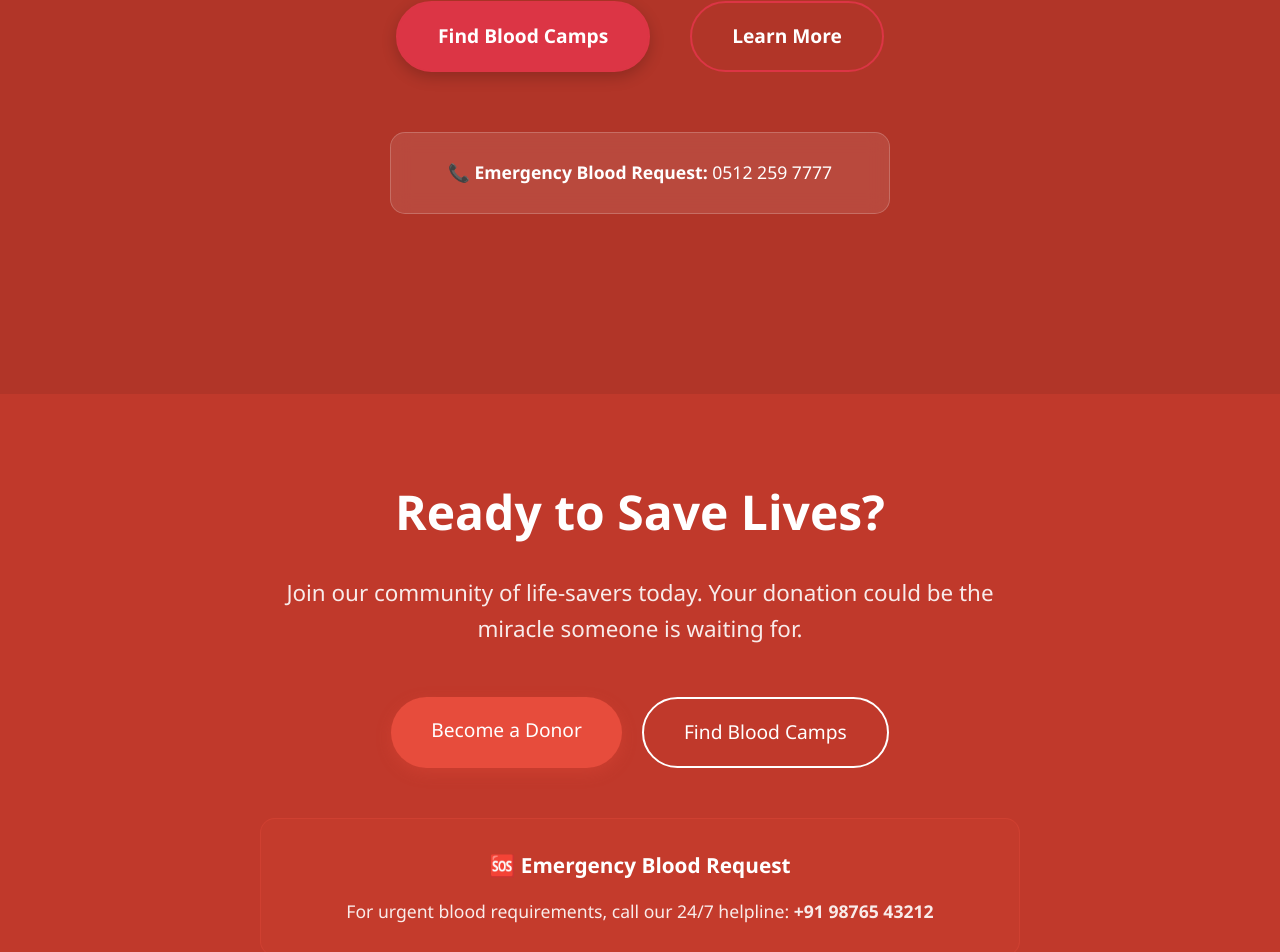
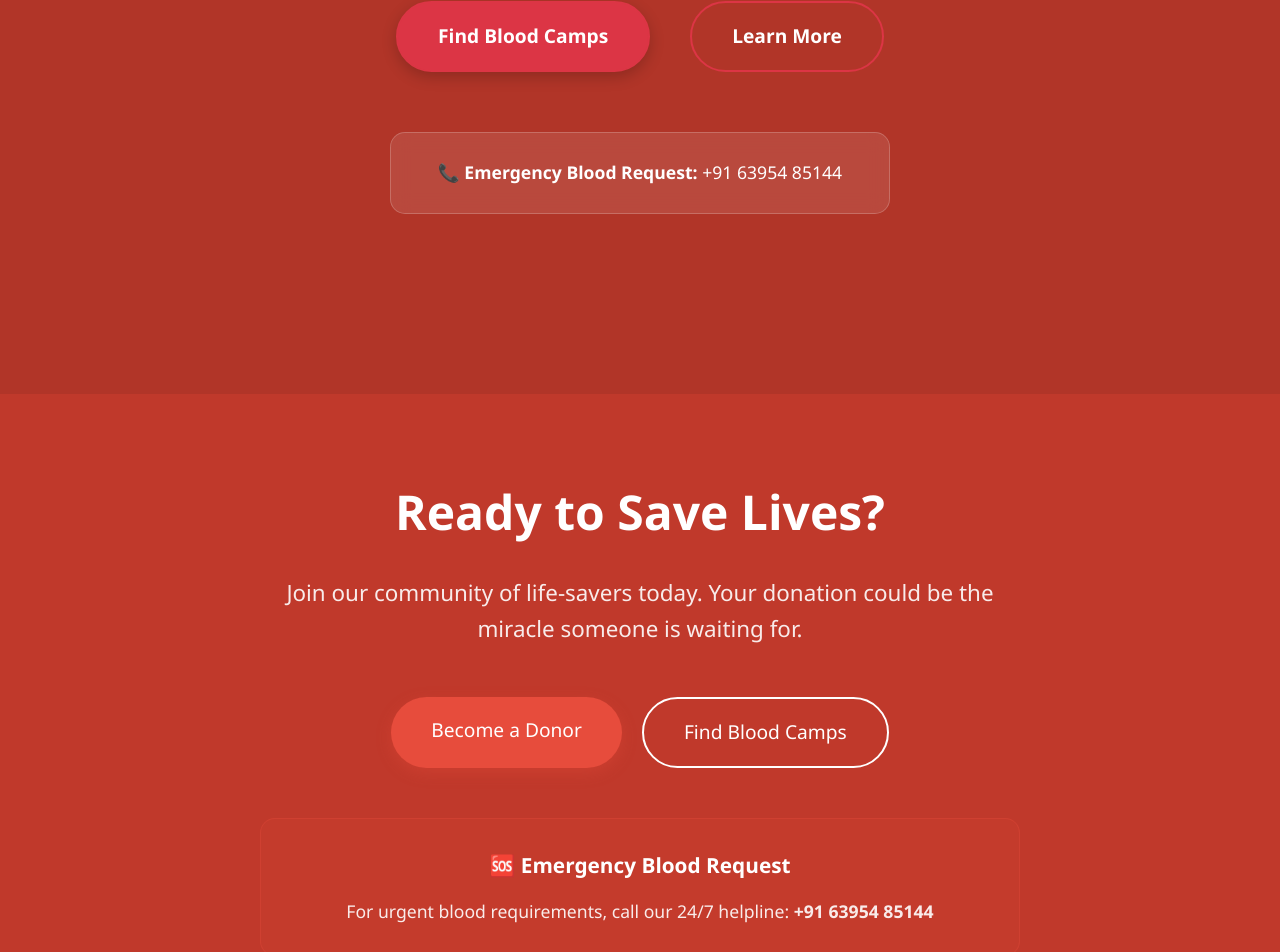
Before and after one commit to Raj675592/raktarpan-iitk, a React (Create React App) app: page / in a window 1280 px wide. Shown: the part 607-1559 px from the top of the page. Built offline with nearby package versions, Linux system fonts and the light colour scheme.

Commit message:
minor changes

```diff
--- a/src/components/About.js
+++ b/src/components/About.js
@@ -104,7 +104,7 @@ function About(){
                 <div className="contact-info-1" >
                     <h2>Contact Us</h2>
                     <p><strong>Email:</strong> raktarpaniitkanpur@gmail.com</p>
-                    <p><strong>Emergency Hotline:</strong> +91 98765 43212 (24/7)</p>
+                    <p><strong>Emergency Hotline:</strong> +91 63954 85144 (24/7)</p>
 
                 </div>
             </div>
--- a/src/components/Footer.js
+++ b/src/components/Footer.js
@@ -52,7 +52,7 @@ function Footer() {
                 </p>
                 <p>
                   {/* <i class="fas fa-envelope"></i> anshika23@iitk.ac.in |{" "} */}
-                  <i class="fas fa-phone"></i> +91 98765 43212
+                  <i class="fas fa-phone"></i> +91 63954 85144
                 </p>
               </div>
 
--- a/src/components/Home.js
+++ b/src/components/Home.js
@@ -23,7 +23,7 @@ function Home(){
               <Link to="/about" className="btn btn-secondary" style={{color:"white", padding: "18px 40px", fontSize: "1.2rem"}}>Learn More</Link>
             </div>
             <div className="hero-emergency" style={{ padding: "25px 35px", borderRadius: "15px", fontSize: "1.2rem" }}>
-              <p style={{ color: "white" }}>📞 <strong style={{ color: "white" }}>Emergency Blood Request:</strong> 0512 259 7777</p>
+              <p style={{ color: "white" }}>📞 <strong style={{ color: "white" }}>Emergency Blood Request:</strong> +91 63954 85144</p>
             </div>
           </div>
         </div>
@@ -72,7 +72,7 @@ function Home(){
           <div style={{ marginTop: "50px", padding: "30px", background: "rgba(231,76,60,0.1)", borderRadius: "15px", border: "1px solid rgba(231,76,60,0.3)" }}>
             <h4 style={{ fontSize: "1.3rem", marginBottom: "15px" }}>🆘 Emergency Blood Request</h4>
             <p style={{ fontSize: "1.1rem", opacity: "0.9" }}>
-              For urgent blood requirements, call our 24/7 helpline: <strong>+91 98765 43212</strong>
+              For urgent blood requirements, call our 24/7 helpline: <strong>+91 63954 85144</strong>
             </p>
           </div>
         </div>
```
